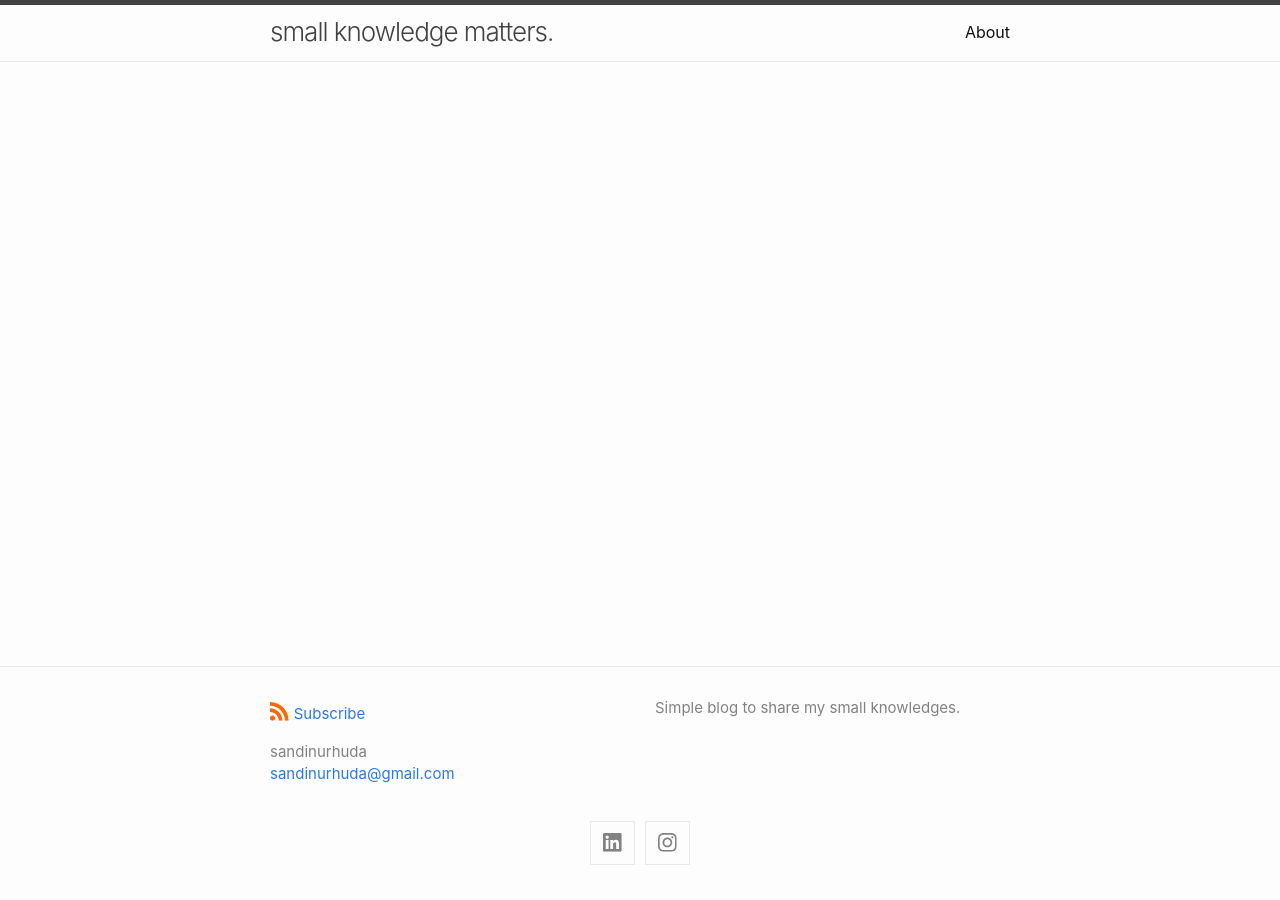
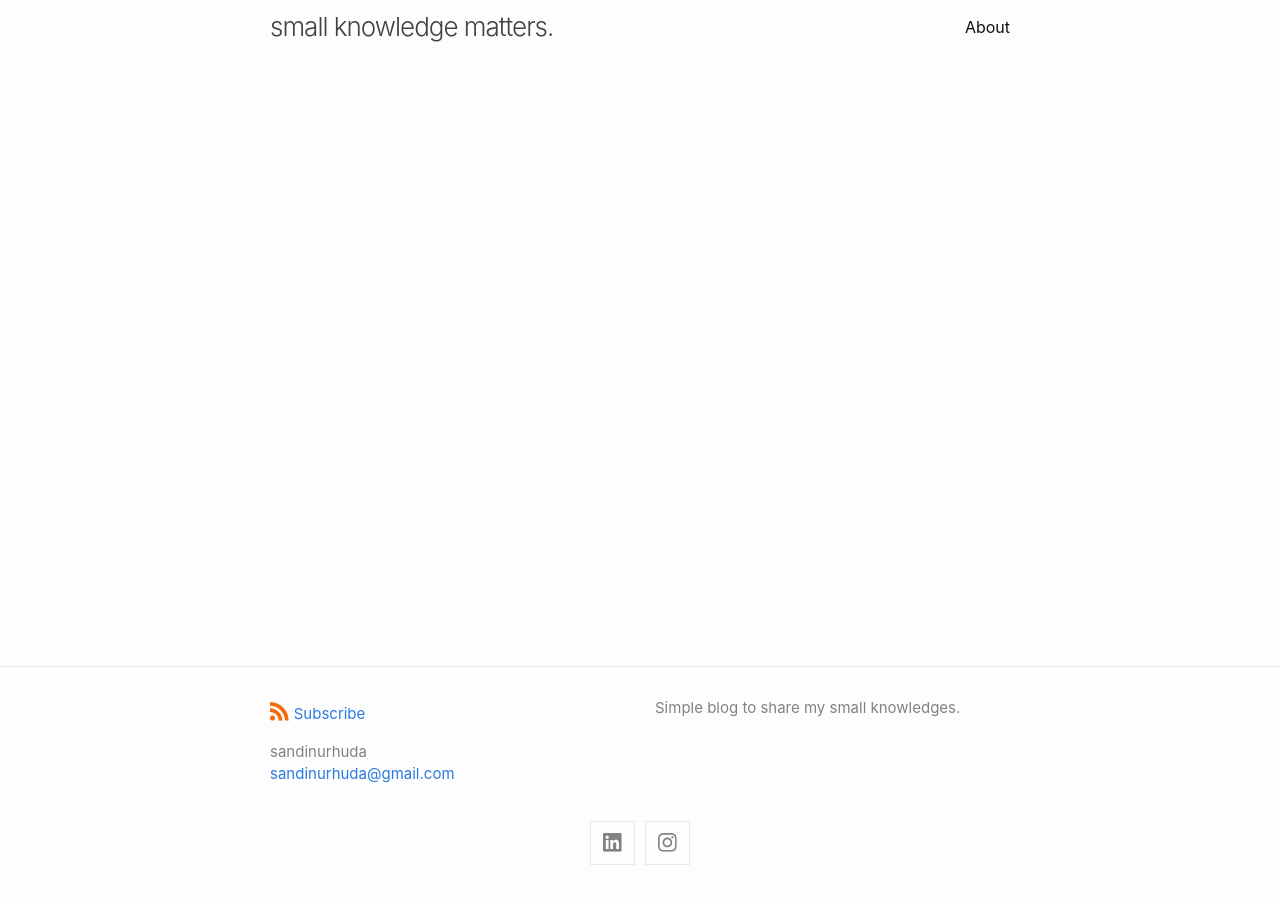
Before and after one commit to sandinurhuda/blog, a Jekyll site: the page built from index.md, in a window 1280 px wide. Built offline with Jekyll 4.4.1, drawn with Linux system fonts in a browser that asks for light colours.

Commit message:
remove border-top in site-header class _layout.scss

```diff
--- a/_sass/minima/_layout.scss
+++ b/_sass/minima/_layout.scss
@@ -2,8 +2,8 @@
  * Site header
  */
 .site-header {
-  border-top: 5px solid $border-color-03;
-  border-bottom: 1px solid $border-color-01;
+  border-top: 0px solid $border-color-03;
+  border-bottom: 0px solid $border-color-01;
   min-height: $spacing-unit * 1.865;
   line-height: $base-line-height * $base-font-size * 2.25;
 
```
